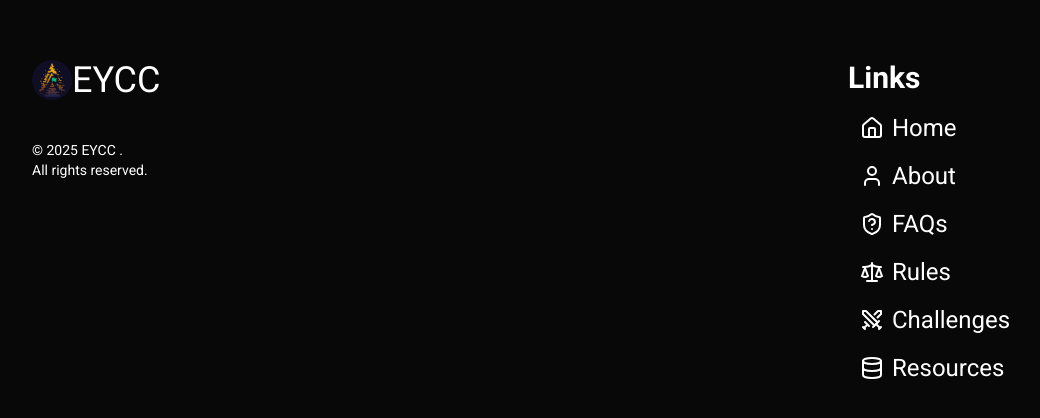
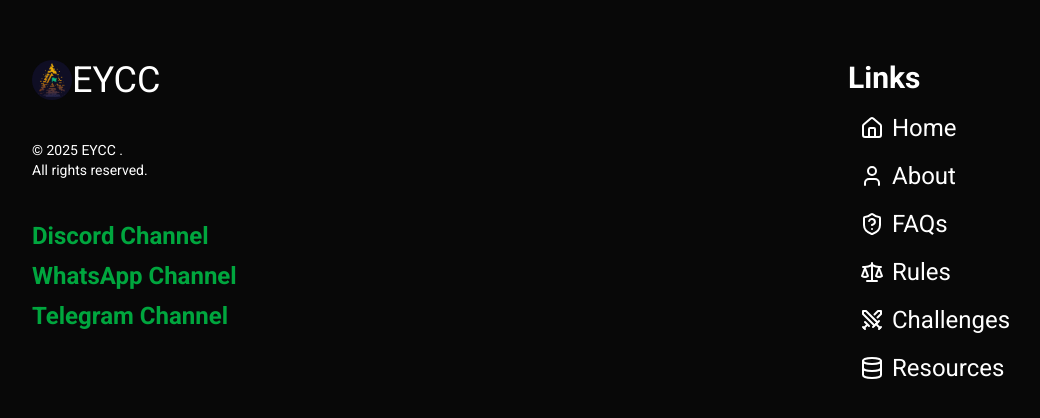
Before and after one commit to ibrahimwael951/EYCC, a Next.js app: page / in a window 1280 px wide. Shown: the part 1612-2030 px from the top of the page, without its empty margins (8-1048 px from the left). Built offline with nearby package versions, Linux system fonts and the light colour scheme.

Commit message:
edit Links in footer

```diff
--- a/src/components/Footer.tsx
+++ b/src/components/Footer.tsx
@@ -31,6 +31,11 @@ const Footer = () => {
             © 2025 EYCC . <br />
             All rights reserved.
           </motion.p>
+          <div className="flex flex-col gap-2">
+            <a className="text-2xl text-green-600 font-semibold border-green-600 hover:border-b"  href="https://discord.gg/YBFUZyqt">  Discord Channel</a>
+            <a className="text-2xl text-green-600 font-semibold border-green-600 hover:border-b"  href="https://whatsapp.com/channel/0029Vb5tjbOIyPtNoIxKIb2a"> WhatsApp Channel</a>
+            <a className="text-2xl text-green-600 font-semibold border-green-600 hover:border-b"  href="https://t.me/+gSyG_91EYYY1YjU0"> Telegram Channel</a>
+          </div>
         </div>
 
         <div className="w-full flex flex-col justify-center items-center md:items-start md:w-96 ">
--- a/src/components/Why_Participate.tsx
+++ b/src/components/Why_Participate.tsx
@@ -5,8 +5,8 @@ import BackGround from "@/components/Animation_Components/Loader3";
 import { BlurAnimate } from "@/animation/Animations";
 const Why_Participate = () => {
   const WHY = [
-    "Join Egypt’s first-ever cybersecurity competition & community for high schoolers",
-    "If you have potential through learning cybersecurity, this is your opportunity of learning and connecting with like-minded ethical hackers",
+    "Join Egypt’s first-ever cybersecurity competition & community for high schoolers.",
+    "If you have potential through learning cybersecurity, this is your opportunity of learning and connecting with like-minded ethical hackers.",
   ];
 
   return (
```
